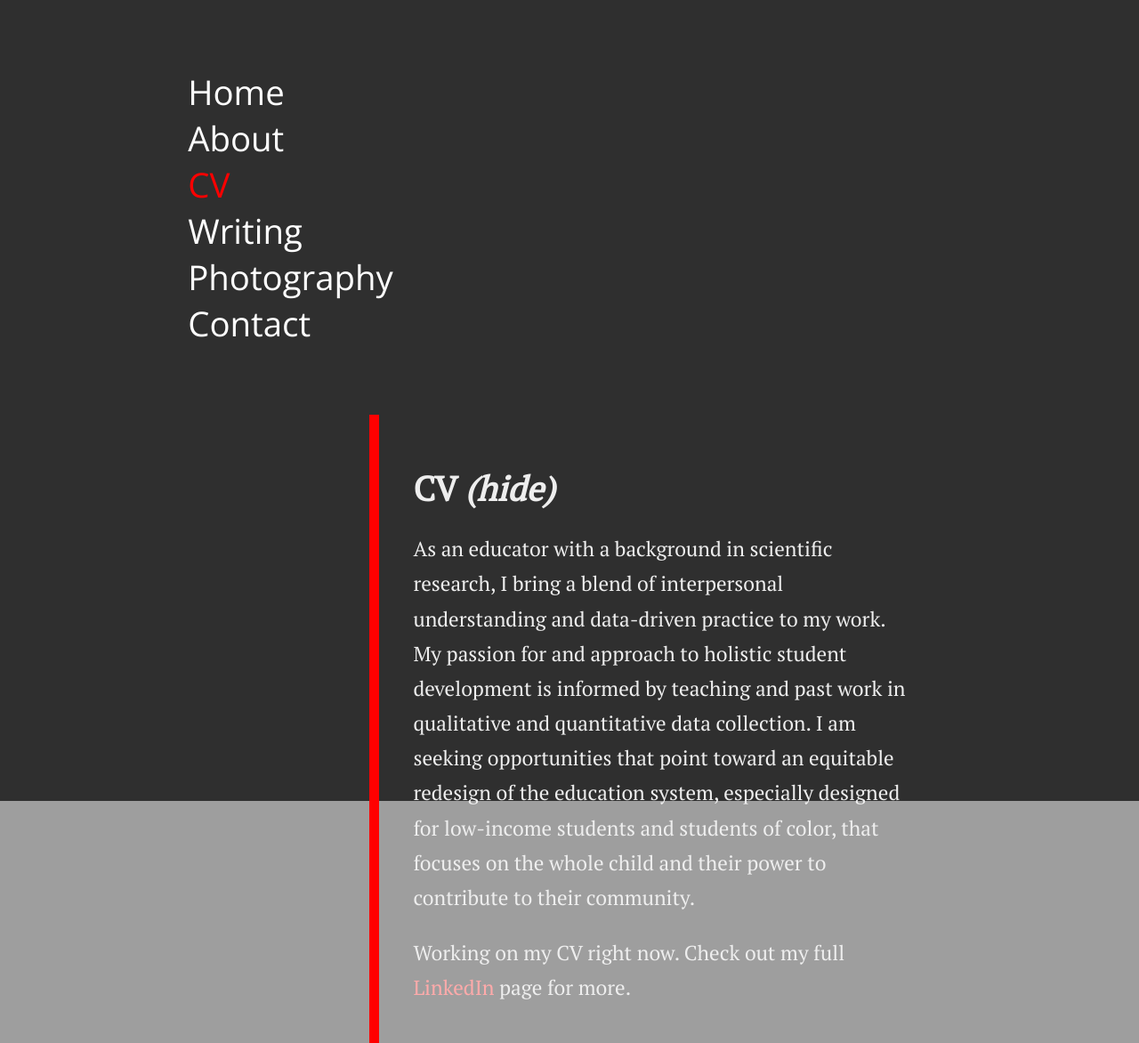
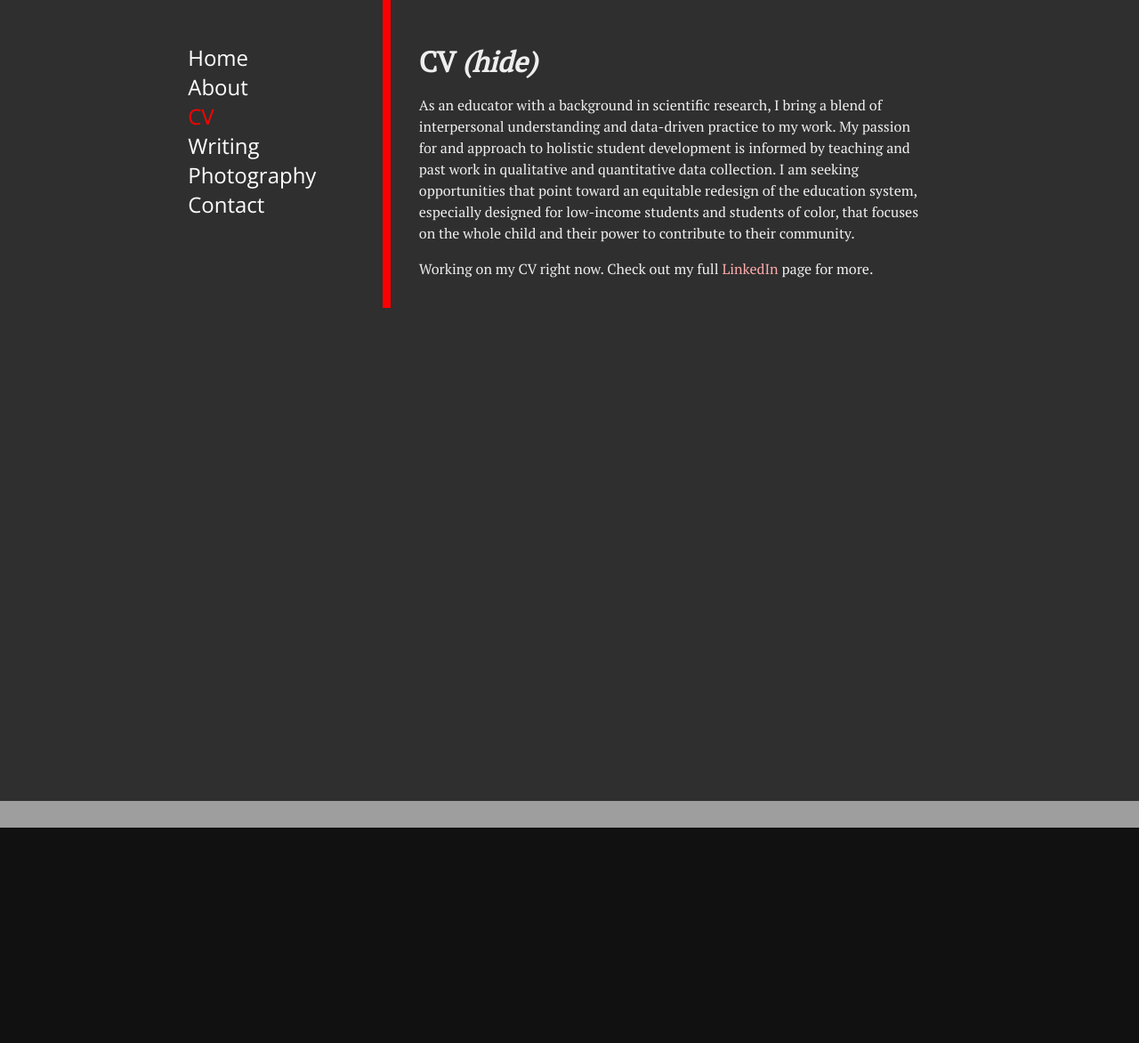
Before and after one commit to raintsong/raintsong.github.io, a Jekyll site: the page built from cv/index.html, in a window 1280 px wide. Shown: the whole page at 89% size. Built offline with Jekyll 4.4.1, drawn with Linux system fonts in a browser that asks for light colours.

Commit message:
Edit font sizing

```diff
--- a/_sass/main.scss
+++ b/_sass/main.scss
@@ -7,7 +7,7 @@ body {
     width: 67%;
     color: #eee;
     font-family: 'PT Serif', serif;
-    font-size: 1.2em;
+    font-size: 1em;
     position: relative;
     -webkit-transition: opacity 100ms linear;
     transition: opacity 100ms linear;
@@ -39,7 +39,7 @@ img {
 nav {
     font-family:'Open Sans', sans-serif;
     font-weight: normal;
-    font-size: 2em;
+    font-size: 1.5em;
     padding: 2em 0em;
     float: left;
 
@@ -77,11 +77,11 @@ h1 {
 }
 h2 {
     font-size: 1.5em;
-    font-family:'Helvetica', 'Arial', 'Sans-Serif';
+    font-family:'Open Sans', 'Sans-Serif';
 }
 p {
-    font-size: 1.2em;
-    line-height: 1.7em;
+    font-size: 1em;
+    line-height: 1.5em;
     color: #eee;
 }
 
--- a/cv/index.html
+++ b/cv/index.html
@@ -5,4 +5,4 @@ bg_image: ca_anza_borrego.jpg
 ---
 <p>As an educator with a background in scientific research, I bring a blend of interpersonal understanding and data-driven practice to my work. My passion for and approach to holistic student development is informed by teaching and past work in qualitative and quantitative data collection. I am seeking opportunities that point toward an equitable redesign of the education system, especially designed for low-income students and students of color, that focuses on the whole child and their power to contribute to their community.</p>
 
-<p>Working on my CV right now. Check out my full <a href="https://www.linkedin.com/in/rain-tsong-193487161/">LinkedIn</a> page for more.</p>
+<p>Working on my CV right now. Check out my full <a href="#">LinkedIn</a> page for more.</p>
```
